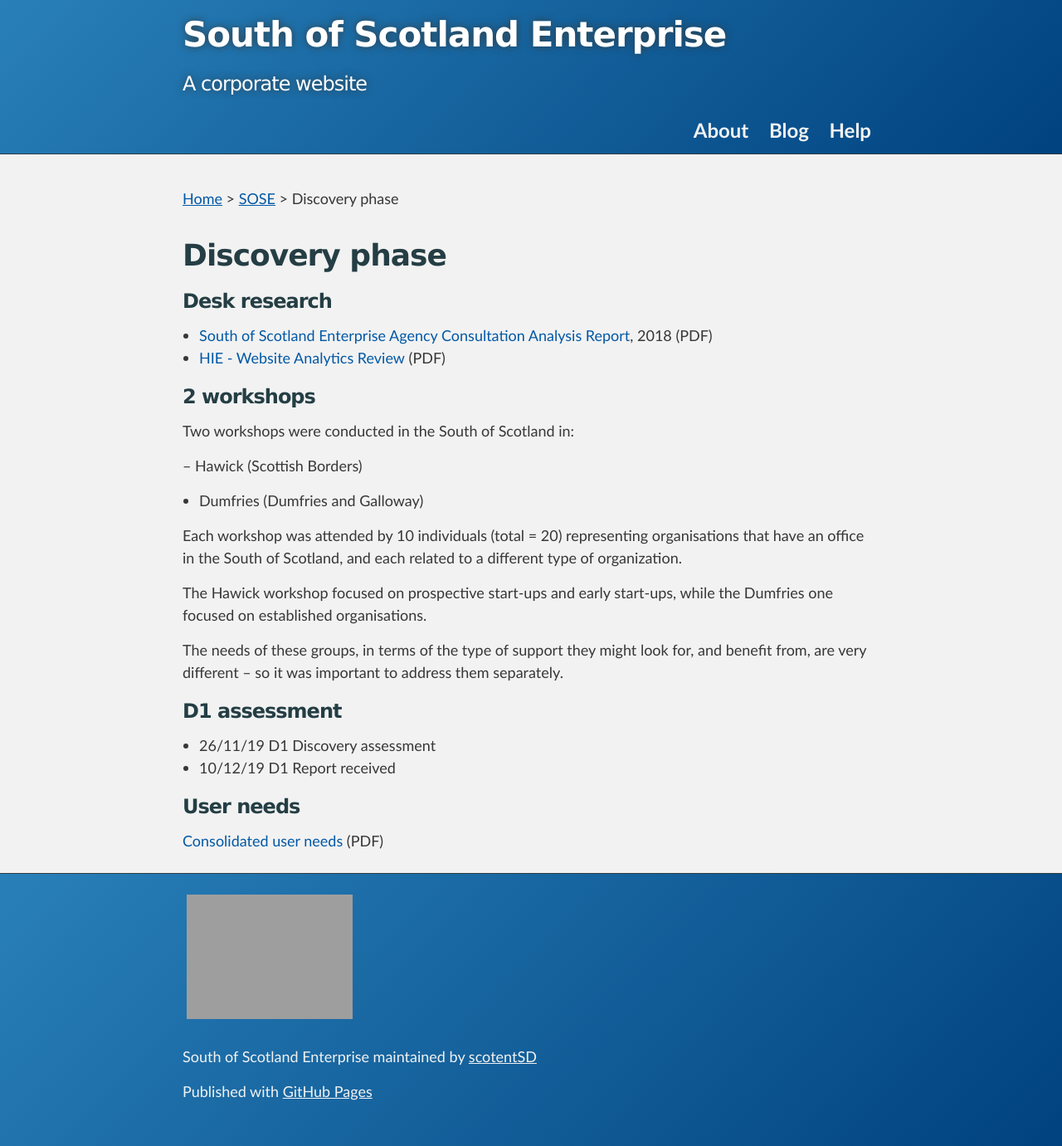
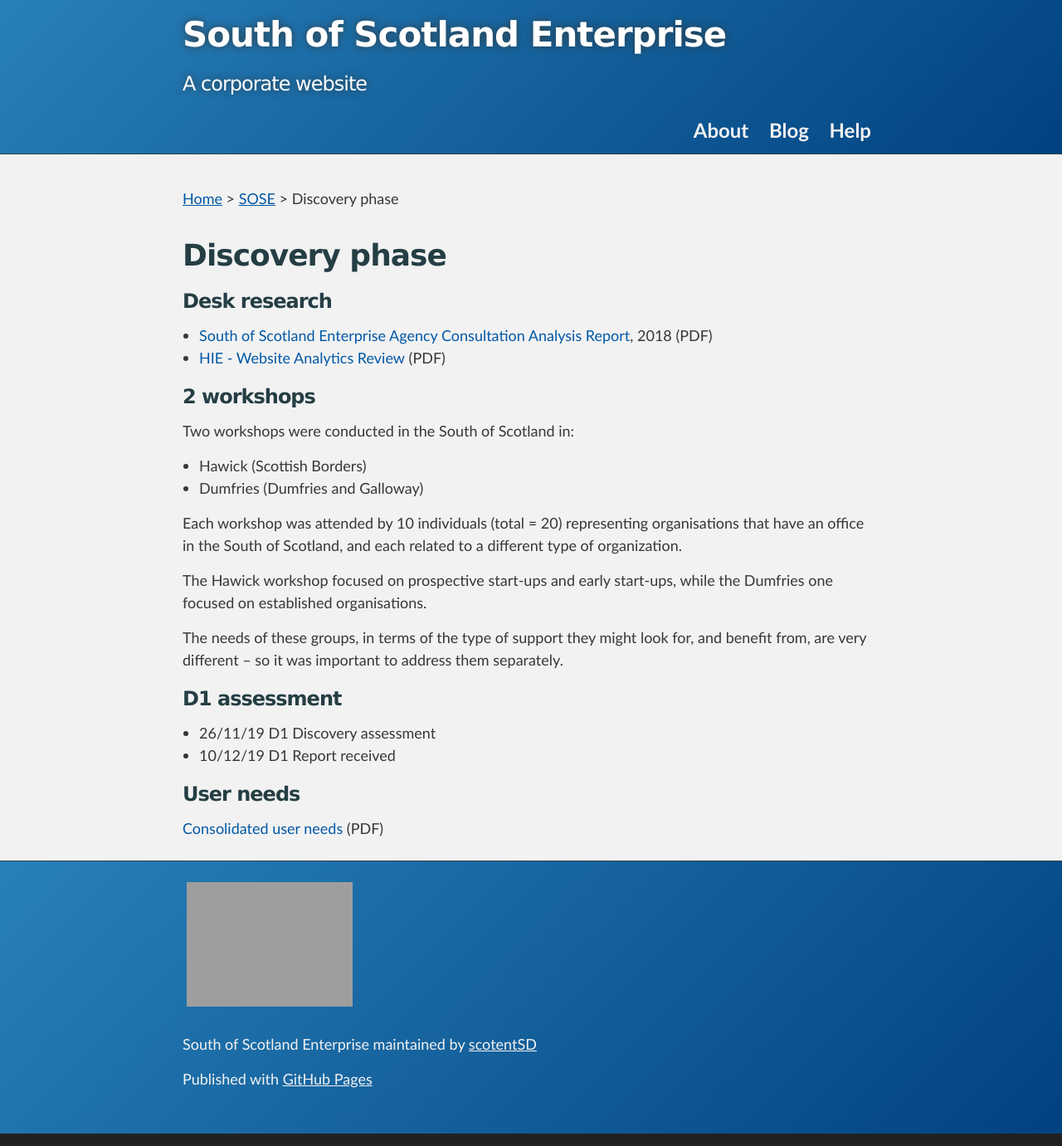
Before and after one commit to scotentSD/SOSE, a Jekyll site: the page built from _posts/2019-10-01-discovery-01-10-2019.md, in a window 1280 px wide. Shown: the whole page at 83% size. Built offline with Jekyll 4.4.1, drawn with Linux system fonts in a browser that asks for light colours.

Commit message:
SK - fix typo

```diff
--- a/_posts/2019-10-01-discovery-01-10-2019.md
+++ b/_posts/2019-10-01-discovery-01-10-2019.md
@@ -15,7 +15,7 @@ display_date: October - November 2019 # Date to show on the page
 ### 2 workshops
 Two workshops were conducted in the South of Scotland in:
 
-– Hawick (Scottish Borders)
+- Hawick (Scottish Borders)
 - Dumfries (Dumfries and Galloway)
 
 Each workshop was attended by 10 individuals (total = 20) representing organisations that have an office in the South of Scotland, and each related to a different type of organization.
```
